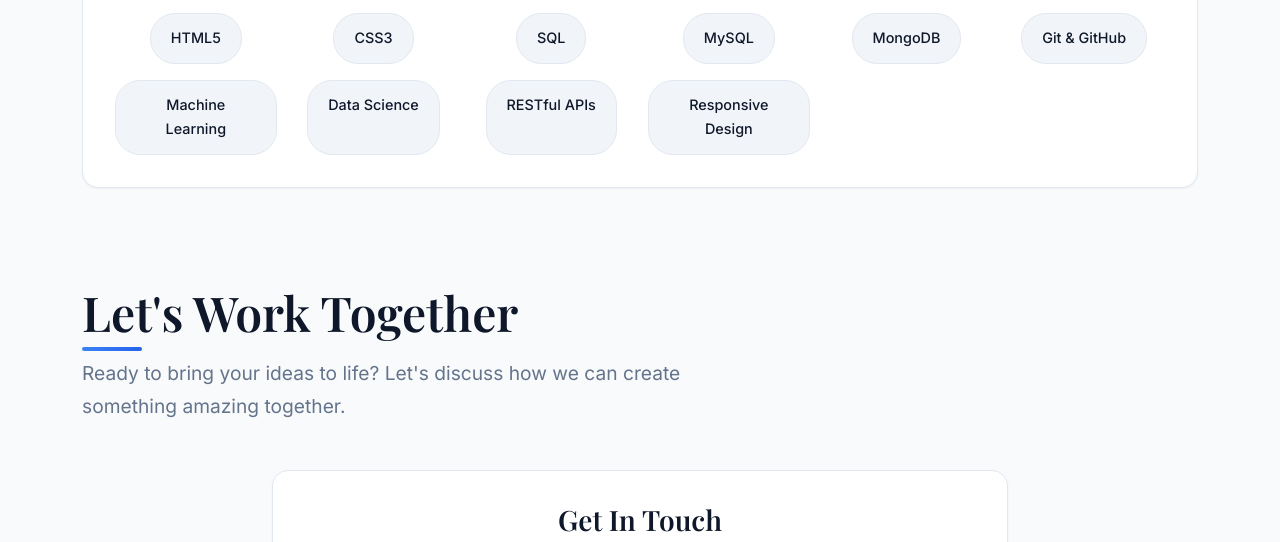
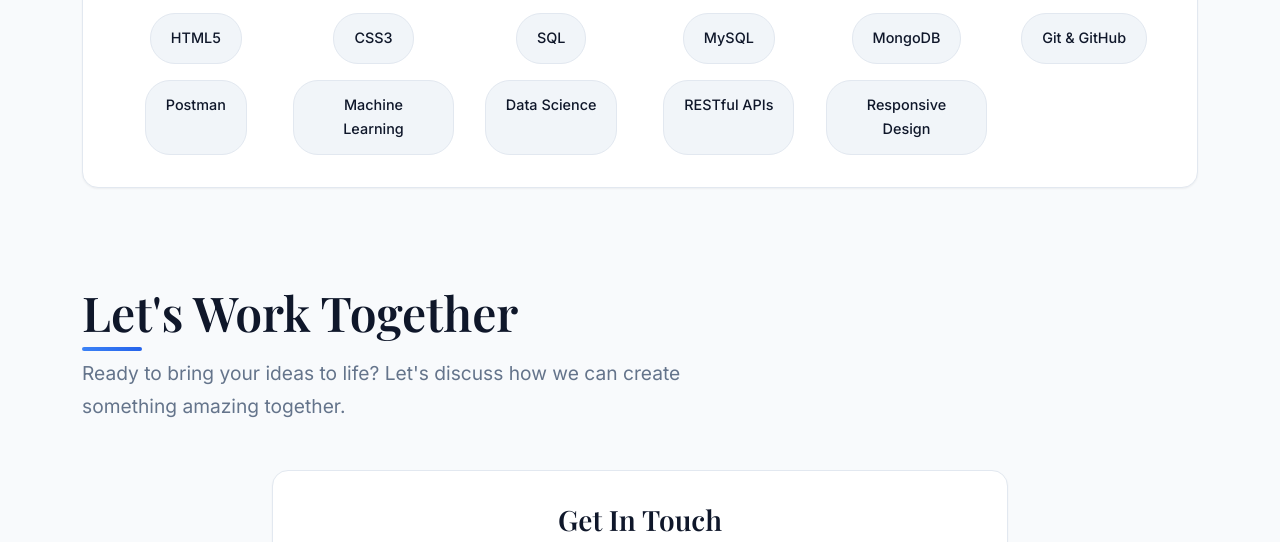
Before and after one commit to mtom94/portfolio-main, a plain HTML site: page index.html in a window 1280 px wide. Shown: the part 5366-5908 px from the top of the page. Drawn offline with nearby package versions, Linux system fonts and the light colour scheme.

Commit message:
add postman to technical skills

```diff
--- a/index.html
+++ b/index.html
@@ -927,6 +927,7 @@
             <div class="skill-tag">MySQL</div>
             <div class="skill-tag">MongoDB</div>
             <div class="skill-tag">Git & GitHub</div>
+            <div class="skill-tag">Postman</div>
             <div class="skill-tag">Machine Learning</div>
             <div class="skill-tag">Data Science</div>
             <div class="skill-tag">RESTful APIs</div>
```
